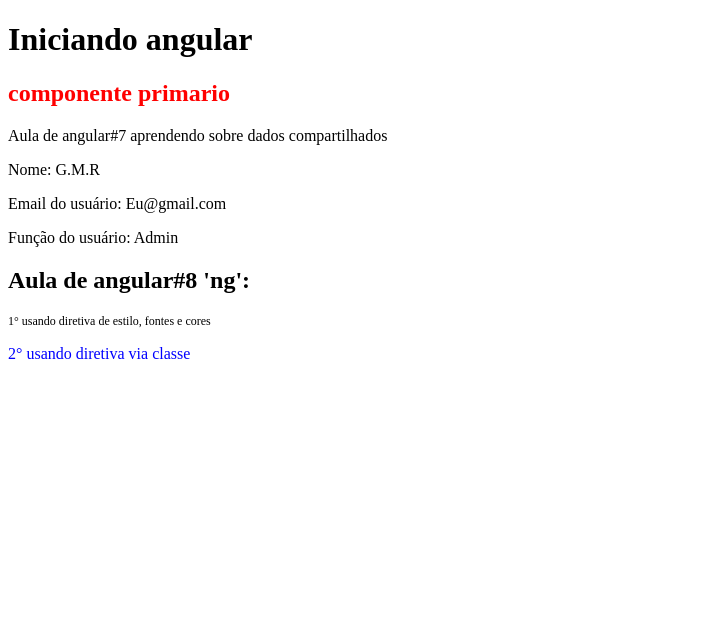
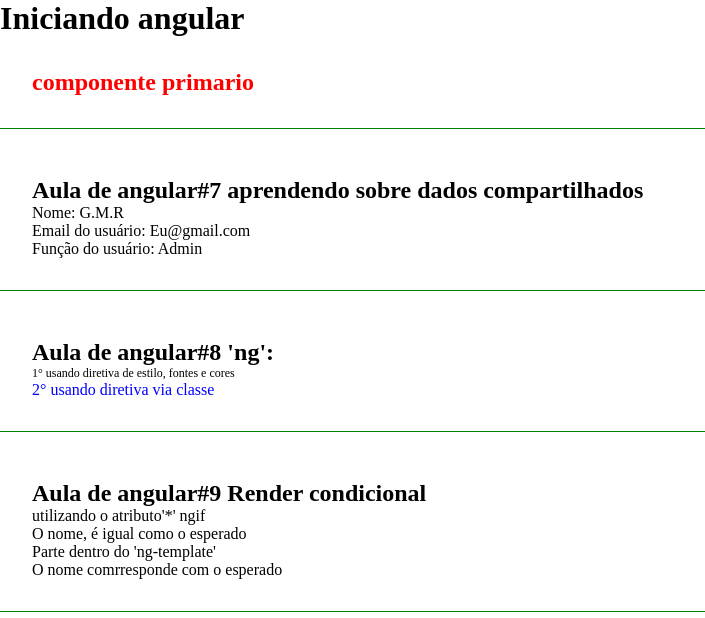
Before and after one commit to Dinos-s/Angular-Curso, an Angular app: page / in a window 1280 px wide. Shown: the top 618 px of the page, without its empty margins (0-705 px from the left). Built offline with nearby package versions, Linux system fonts and the light colour scheme.

Commit message:
usando ngIf e ng-template

```diff
--- a/src/app/app.component.html
+++ b/src/app/app.component.html
@@ -2,3 +2,4 @@
 <app-first-component></app-first-component>
 <app-parent-data [name]="userName" [userData]="userData"></app-parent-data>
 <app-directives></app-directives>
+<app-if-render></app-if-render>
--- a/src/app/app.module.ts
+++ b/src/app/app.module.ts
@@ -6,13 +6,15 @@ import { AppComponent } from './app.component';
 import { FirstComponentComponent } from './components/first-component/first-component.component';
 import { ParentDataComponent } from './components/parent-data/parent-data.component';
 import { DirectivesComponent } from './components/directives/directives.component';
+import { IfRenderComponent } from './components/if-render/if-render.component';
 
 @NgModule({
   declarations: [
     AppComponent,
     FirstComponentComponent,
     ParentDataComponent,
-    DirectivesComponent
+    DirectivesComponent,
+    IfRenderComponent
   ],
   imports: [
     BrowserModule,
--- a/src/app/components/directives/directives.component.html
+++ b/src/app/components/directives/directives.component.html
@@ -1,5 +1,7 @@
-<h2>Aula de angular#8 'ng':</h2>
-<p [ngStyle]="{'font-size':'12px'}">1° usando diretiva de estilo, fontes e cores</p> <!-- Modo inline -->
-<p [ngClass]="classes">2° usando diretiva via classe</p> <!-- Modo dinanmico -->
+<div class="class">
+   <h2>Aula de angular#8 'ng':</h2>
+    <p [ngStyle]="{'font-size':'12px'}">1° usando diretiva de estilo, fontes e cores</p> <!-- Modo inline -->
+    <p [ngClass]="classes">2° usando diretiva via classe</p> <!-- Modo dinanmico -->
+</div>
 
 <!-- Diretivas em Angular, são escritas nesse formato: [ng---] sempre dentro da tag desejada, '---' deve ser substituido por qualquer complemento da diretiva -->
--- a/src/app/components/first-component/first-component.component.html
+++ b/src/app/components/first-component/first-component.component.html
@@ -1 +1,3 @@
-<h2>componente primario</h2>
+<div class="class">
+   <h2>componente primario</h2>
+</div>
--- /dev/null
+++ b/src/app/components/if-render/if-render.component.html
@@ -0,0 +1,10 @@
+<div class="class">
+    <h2>Aula de angular#9 Render condicional</h2>
+    <div *ngIf="canShow">utilizando o atributo'*' ngif</div>
+    <p *ngIf="name === 'hero'">O nome, é igual como o esperado</p>
+    <p *ngIf="name === 'max'; else nameNotFound">Usando o tamplete para exibir o condição else:</p>
+    <ng-template #nameNotFound>
+        <p>Parte dentro do 'ng-template'</p>
+        <p>O nome comrresponde com o esperado</p>
+    </ng-template>
+</div>
--- /dev/null
+++ b/src/app/components/if-render/if-render.component.ts
@@ -0,0 +1,18 @@
+import { Component, OnInit } from '@angular/core';
+
+@Component({
+  selector: 'app-if-render',
+  templateUrl: './if-render.component.html',
+  styleUrls: ['./if-render.component.css']
+})
+export class IfRenderComponent implements OnInit {
+
+  canShow: boolean = true;
+  name = 'hero';
+
+  constructor() { }
+
+  ngOnInit(): void {
+  }
+
+}
--- a/src/app/components/parent-data/parent-data.component.html
+++ b/src/app/components/parent-data/parent-data.component.html
@@ -1,4 +1,6 @@
-<p>Aula de angular#7 aprendendo sobre dados compartilhados</p>
-<p>Nome: {{ name }}</p>
-<p>Email do usuário: {{ userData.email}}</p>
-<p>Função do usuário: {{userData.role}}</p>
+<div class="class">
+    <h2>Aula de angular#7 aprendendo sobre dados compartilhados</h2>
+    <p>Nome: {{ name }}</p>
+    <p>Email do usuário: {{ userData.email}}</p>
+    <p>Função do usuário: {{userData.role}}</p>
+</div>
--- a/src/styles.css
+++ b/src/styles.css
@@ -1 +1,14 @@
-/* You can add global styles to this file, and also import other style files */
+*{
+    margin: 0;
+    padding: 0;
+}
+
+body{
+    padding-bottom: 500px;
+}
+
+.class{
+    border-bottom: 1px solid green;
+    padding: 2em;
+    margin-bottom: 1em;
+}
```
Also changed, not shown: src/app/components/if-render/if-render.component.css (added), 1 other file (tests, documents, lock files or other folders).
